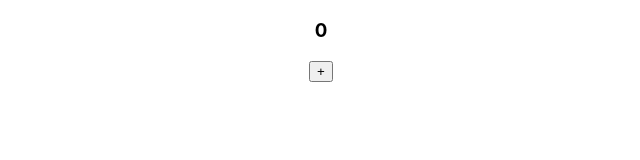
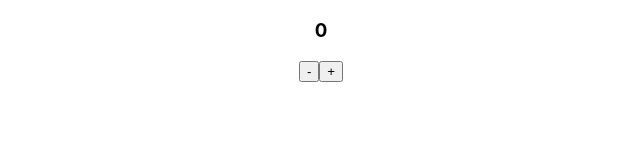
Before and after one commit to ryanroat/react-level-up-tuts, a React (Create React App) app: page / in a window 1280 px wide. Shown: the top 160 px of the page, without its empty margins (319-959 px from the left). Built offline with nearby package versions, Linux system fonts and the light colour scheme.

Commit message:
implement add/subtrack Counter

```diff
--- a/src/Counter.js
+++ b/src/Counter.js
@@ -1,10 +1,19 @@
-
+import { useState } from 'react'
 
 export const Counter = () => {
+
+  // const [ stateName, setStateName ] = useState(defaultState/initialValue);
+  const [ count, setCount ] = useState(0);
+
   return (
     <div>
-      <h3>0</h3>
-      <button>+</button>
+      <h3>{count}</h3>
+      <button
+        onClick={() => setCount(count - 1)}
+      >-</button>
+      <button
+        onClick={() => setCount(count + 1)}
+      >+</button>
     </div>
   )
   }
```
